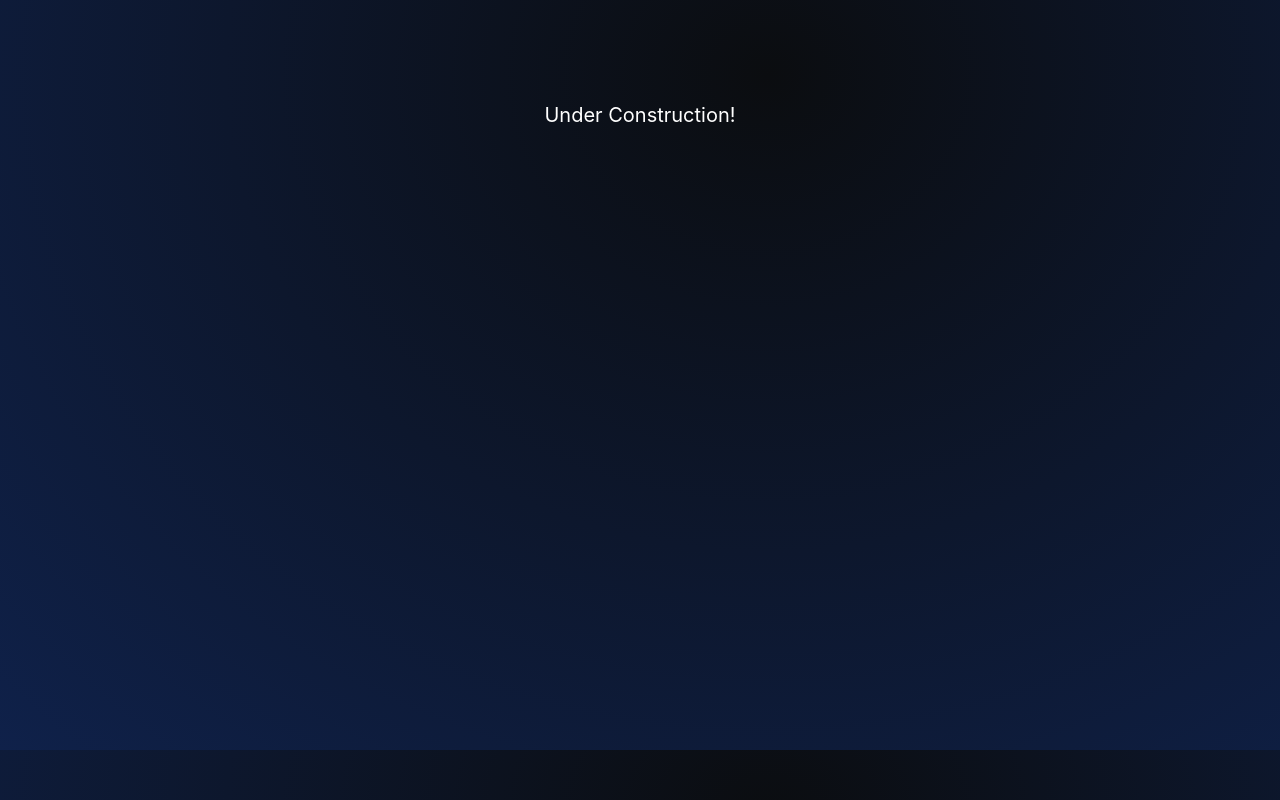
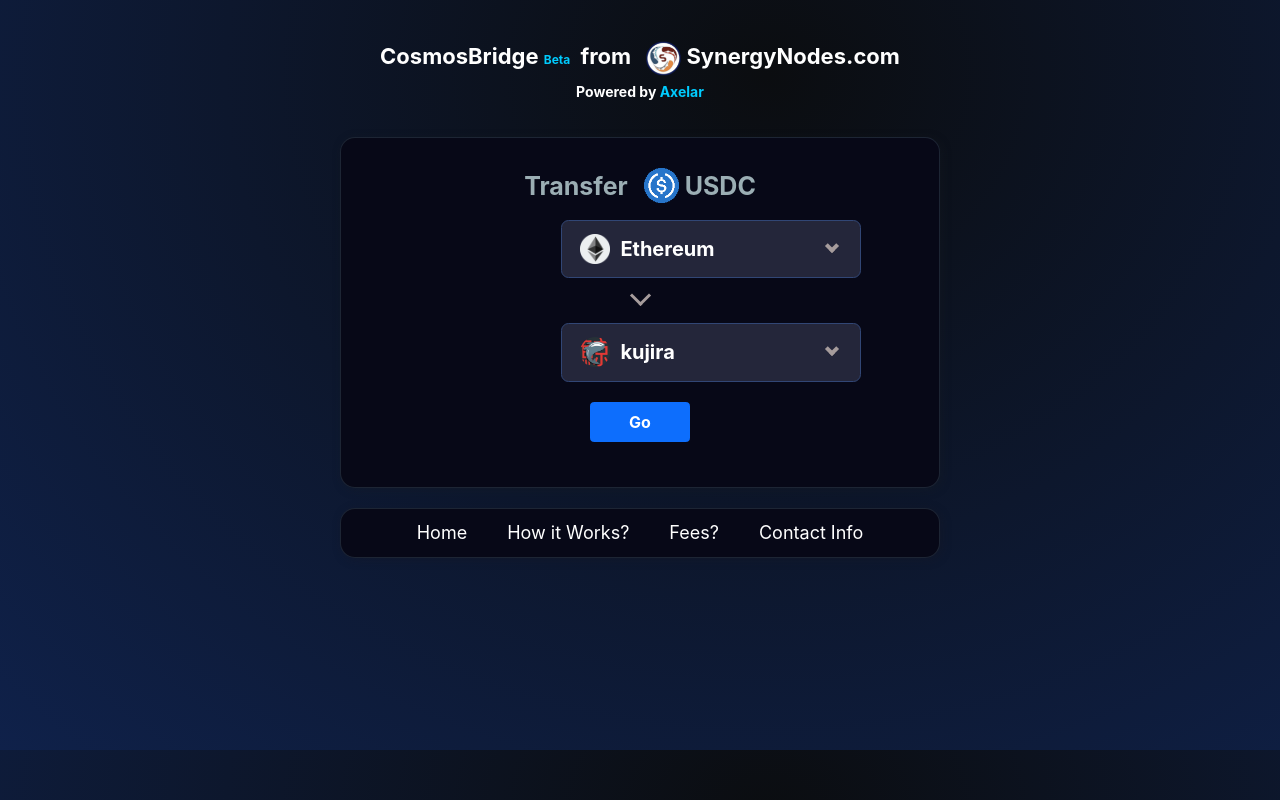
Before and after one commit to SynergyNodes/CosmosBridge, a React (Create React App) app: page /#/ in a window 1280 px wide. Built offline with nearby package versions, Linux system fonts and the light colour scheme.

Commit message:
Added Kijira

```diff
--- a/src/index.js
+++ b/src/index.js
@@ -9,6 +9,7 @@
 const root = ReactDOM.createRoot(document.getElementById('root'));
 root.render(
   <React.StrictMode>
-    <App2 />
+    <App />
+    <Footer />
   </React.StrictMode>
 );
--- a/src/pages/Execute_ETH_Transfer.js
+++ b/src/pages/Execute_ETH_Transfer.js
@@ -15,7 +15,7 @@
   const denom_name = id.values.denom_name;
   const evmChain = id.values.evmChain;
   const keplrChainID = id.values.keplrChainID;
-  const axelarFeeURL = 'https://axelartest-lcd.quickapi.com/axelar/nexus/v1beta1/transfer_fee?source_chain=' + source + '&destination_chain=' + destination + '&amount=';
+  const axelarFeeURL = 'https://axelar-lcd.quickapi.com/axelar/nexus/v1beta1/transfer_fee?source_chain=' + source + '&destination_chain=' + destination + '&amount=';
   const evmExplorer = id.values.evmExplorer;
   const source_image = id.values.source_image;
   const destination_image = id.values.destination_image;
@@ -120,7 +120,7 @@
     let response = await fetch(axelarFeeURL + ethers.utils.parseUnits(e.target.value, 6).toString() + denom);
     let responseJson = await response.json();
     let axelarFee = responseJson.fee.amount;
-    if(axelarFee === 0) axelarFee = 20000000;
+    if(axelarFee == 0) axelarFee = 20500000;
     setAxelarFee(parseFloat(ethers.utils.formatUnits(axelarFee.toString(), "mwei")).toFixed(2));
     const expected = e.target.value - ethers.utils.formatUnits(axelarFee.toString(), "mwei");
     setExpected(parseFloat(expected).toFixed(2));
@@ -133,7 +133,7 @@
     let response = await fetch(axelarFeeURL + ethers.utils.parseUnits(accbalance, 6).toString() + denom);
     let responseJson = await response.json();
     let axelarFee = responseJson.fee.amount;
-    if(axelarFee === 0) axelarFee = 20000000;
+    if(axelarFee == 0) axelarFee = 20500000;
     setAxelarFee(ethers.utils.formatUnits(axelarFee.toString(), "mwei"));
     const expected = accbalance - ethers.utils.formatUnits(axelarFee.toString(), "mwei");
     setExpected(parseFloat(expected).toFixed(2));
--- a/src/pages/Execute_Transfer.js
+++ b/src/pages/Execute_Transfer.js
@@ -17,7 +17,7 @@
   const denom_name = id.values.denom_name;
   const evmChain = id.values.evmChain;
   const keplrChainID = id.values.keplrChainID;
-  const axelarFeeURL = 'https://axelartest-lcd.quickapi.com/axelar/nexus/v1beta1/transfer_fee?source_chain=' + source + '&destination_chain=' + destination + '&amount=';
+  const axelarFeeURL = 'https://axelar-lcd.quickapi.com/axelar/nexus/v1beta1/transfer_fee?source_chain=' + source + '&destination_chain=' + destination + '&amount=';
   const evmExplorer = id.values.evmExplorer;
   const source_image = id.values.source_image;
   const destination_image = id.values.destination_image;
@@ -156,7 +156,7 @@
     let response = await fetch(axelarFeeURL + ethers.utils.parseUnits(e.target.value, 6).toString() + denom);
     let responseJson = await response.json();
     let axelarFee = responseJson.fee.amount;
-    if(axelarFee === 0) axelarFee = 1500000;
+    if(axelarFee == 0) axelarFee = 1500000;
     setAxelarFee(parseFloat(ethers.utils.formatUnits(axelarFee.toString(), "mwei")).toFixed(2));
     const expected = finalCurve - ethers.utils.formatUnits(axelarFee.toString(), "mwei");
     setExpected(parseFloat(expected).toFixed(2));
@@ -184,7 +184,7 @@
     let response = await fetch(axelarFeeURL + ethers.utils.parseUnits(accbalance, 6).toString() + denom);
     let responseJson = await response.json();
     let axelarFee = responseJson.fee.amount;
-    if(axelarFee === 0) axelarFee = 1500000;
+    if(axelarFee == 0) axelarFee = 1500000;
     setAxelarFee(ethers.utils.formatUnits(axelarFee.toString(), "mwei"));
     const expected = finalCurve - ethers.utils.formatUnits(axelarFee.toString(), "mwei");
     setExpected(parseFloat(expected).toFixed(2));
--- a/src/pages/index.js
+++ b/src/pages/index.js
@@ -51,7 +51,7 @@
 	const [isOpenTo, setIsOpenTo] = useState(false);
 	const [selectedFrom, setSelectedFrom] = useState(null);
 	const [selectedTo, setSelectedTo] = useState(null);
-	const [valueFrom, setValueFrom] = useState('avalanche');
+	const [valueFrom, setValueFrom] = useState('ethereum');
 	const [valueTo, setValueTo] = useState('kujira');
 
 	const togglingFrom = () => setIsOpenFrom(!isOpenFrom);
@@ -89,7 +89,7 @@
 		else if(valueFrom === 'fantom' && valueTo === 'osmosis')
 			window.location.assign('/#/execute/FANTOM_OSMO_USDC');
 		else
-			window.location.assign('/#/execute/AVAX_OSMO_USDC');
+			window.location.assign('/#/execute/ETH_OSMO_USDC');
 	}
 
 	return (
@@ -101,7 +101,7 @@
 
 		<DropDownContainer>
 		  <div className="DropDownHeader" onClick={togglingFrom}>
-			{selectedFrom || <span className="yellow"><img src="../images/avalanche.png"></img> Avalanche</span>}
+			{selectedFrom || <span className="yellow"><img src="../images/ethereum.png"></img> Ethereum</span>}
 			<span className="triangle_down1"></span>
 		  </div>
 		  {isOpenFrom && (
```
